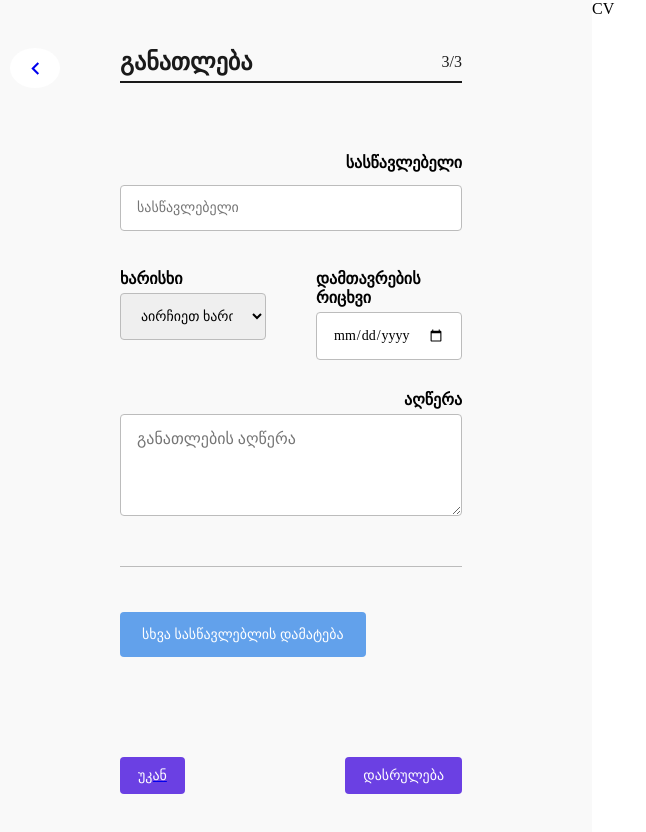
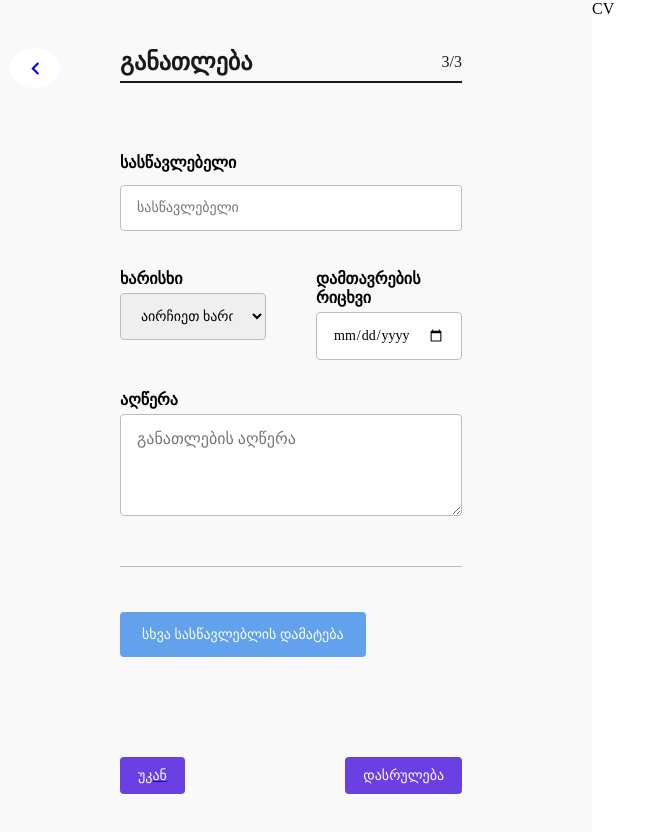
Before and after one commit to beqa200/team-5, a React (Vite) app: page /Education in a window 1280 px wide. Shown: the top 832 px of the page, without its empty margins (38-684 px from the left). Built offline with nearby package versions, Linux system fonts and the light colour scheme; a web font is replaced by a local one.

Commit message:
feat: add local storage

```diff
--- a/src/pages/Education.tsx
+++ b/src/pages/Education.tsx
@@ -1,4 +1,4 @@
-import React, { useState } from "react";
+import React, { useState, useEffect } from "react";
 import styled from "styled-components";
 import { useForm, Controller, SubmitHandler } from "react-hook-form";
 import BackArrowButton from "../components/BackArrowButton";
@@ -12,11 +12,28 @@ const EducationPage: React.FC = () => {
     register,
     handleSubmit,
     clearErrors,
+    setValue,
+    getValues,
     formState: { errors },
   } = useForm<FormData>();
 
+  useEffect(() => {
+    const storedData = localStorage.getItem("educationFormData");
+    if (storedData) {
+      const parsedData = JSON.parse(storedData);
+      Object.keys(parsedData).forEach((key) => {
+        setValue(key as any, parsedData[key]);
+      });
+      setFormCount(parsedData.formCount || 1);
+    }
+  }, [setValue]);
+
   const onSubmit: SubmitHandler<FormData> = (data) => {
     console.log(data);
+    localStorage.setItem(
+      "educationFormData",
+      JSON.stringify({ ...data, formCount })
+    );
   };
 
   const addForm = () => {
@@ -31,6 +48,14 @@ const EducationPage: React.FC = () => {
   const FormComponent: React.FC<{ formIndex: number }> = ({ formIndex }) => {
     return (
       <>
+        <div
+          style={{
+            display: "flex",
+            flexDirection: "column",
+            alignItems: "flex-start",
+            width: "100%",
+          }}
+        >
           <Label>სასწავლებელი</Label>
           <Controller
             name={`schoolName_${formIndex}`}
@@ -56,6 +81,14 @@ const EducationPage: React.FC = () => {
                     ? "green"
                     : "#bcbcbc",
                 }}
+                onChange={(e) => {
+                  field.onChange(e);
+                  const values = getValues();
+                  localStorage.setItem(
+                    "educationFormData",
+                    JSON.stringify({ ...values, formCount })
+                  );
+                }}
               />
             )}
           />
@@ -64,6 +97,7 @@ const EducationPage: React.FC = () => {
               სასწავლებელი უნდა შეიცავდეს მინიმუმ 2 სიმბოლოს
             </InputError>
           )}
+        </div>
         <SelAndCalDiv>
           <LabelField>
             <Label>ხარისხი</Label>
@@ -83,6 +117,14 @@ const EducationPage: React.FC = () => {
                       : field.value !== ""
                       ? "green"
                       : "#bcbcbc",
+                  }}
+                  onChange={(e) => {
+                    field.onChange(e);
+                    const values = getValues();
+                    localStorage.setItem(
+                      "educationFormData",
+                      JSON.stringify({ ...values, formCount })
+                    );
                   }}
                 >
                   <option value="" disabled>
@@ -129,11 +171,27 @@ const EducationPage: React.FC = () => {
                       ? "green"
                       : "#bcbcbc",
                   }}
+                  onChange={(e) => {
+                    field.onChange(e);
+                    const values = getValues();
+                    localStorage.setItem(
+                      "educationFormData",
+                      JSON.stringify({ ...values, formCount })
+                    );
+                  }}
                 />
               )}
             />
           </LabelField>
         </SelAndCalDiv>
+        <div
+          style={{
+            display: "flex",
+            flexDirection: "column",
+            alignItems: "flex-start",
+            width: "100%",
+          }}
+        >
           <Label style={{ marginTop: "30px" }}>აღწერა</Label>
           <Controller
             name={`description_${formIndex}`}
@@ -158,12 +216,21 @@ const EducationPage: React.FC = () => {
                     ? "green"
                     : "#bcbcbc",
                 }}
+                onChange={(e) => {
+                  field.onChange(e);
+                  const values = getValues();
+                  localStorage.setItem(
+                    "educationFormData",
+                    JSON.stringify({ ...values, formCount })
+                  );
+                }}
               />
             )}
           />
           {errors[`description_${formIndex}`] && (
             <InputError>აღწერა უნდა შეიცავდეს მინიმუმ 4 სიმბოლოს</InputError>
           )}
+        </div>
         <Line></Line>
       </>
     );
```
Lines whose indentation alone changed are shown as unchanged.
